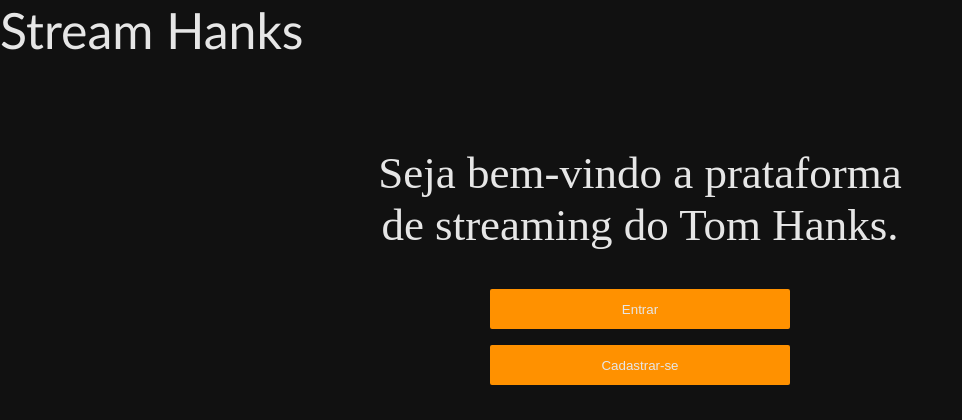
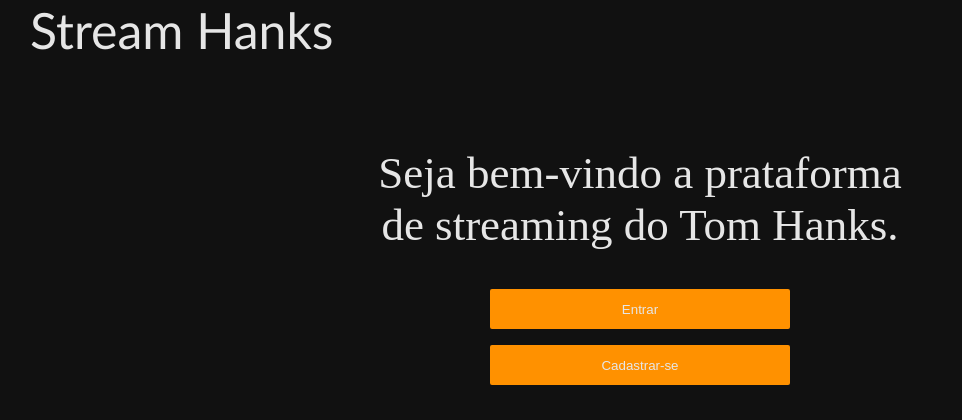
Before and after one commit to geancarlofd/StreamTomHanks, a PHP site: page /StreamTomHanks/ in a window 1280 px wide. Shown: the top 420 px of the page, without its empty margins (0-962 px from the left). Run offline with PHP 8.4, Linux system fonts and the light colour scheme.

Commit message:
Sprint01 Finalizada

```diff
--- a/css/esqueciSenha.css
+++ b/css/esqueciSenha.css
@@ -11,6 +11,7 @@
     font-size: 50px;
     color: #e6e6e6;
     font-family: 'Gill Sans', 'Gill Sans MT', Calibri, 'Trebuchet MS', sans-serif;
+    padding-left: 30px;
 }
 
 /* CARD */
--- a/css/index.css
+++ b/css/index.css
@@ -10,6 +10,7 @@
     font-size: 50px;
     color: #e6e6e6;
     font-family: 'Gill Sans', 'Gill Sans MT', Calibri, 'Trebuchet MS', sans-serif;
+    padding-left: 30px;
 }
 
 /* TEXTO */
--- a/css/login.css
+++ b/css/login.css
@@ -11,6 +11,7 @@
     font-size: 50px;
     color: #e6e6e6;
     font-family: 'Gill Sans', 'Gill Sans MT', Calibri, 'Trebuchet MS', sans-serif;
+    padding-left: 30px;
 }
 
 
@@ -82,7 +83,7 @@
 
 .btn-login:hover{
     background-color: #e07f00;
-    cursor: pointer
+    cursor: pointer;
 }
 
 /* ERRO */
--- a/css/telaInicial.css
+++ b/css/telaInicial.css
@@ -20,3 +20,8 @@
     border-radius: 2px;
     float: left;
 }
+
+.btnSair:hover{
+    background-color: #e07f00;
+    cursor: pointer;
+}
```
